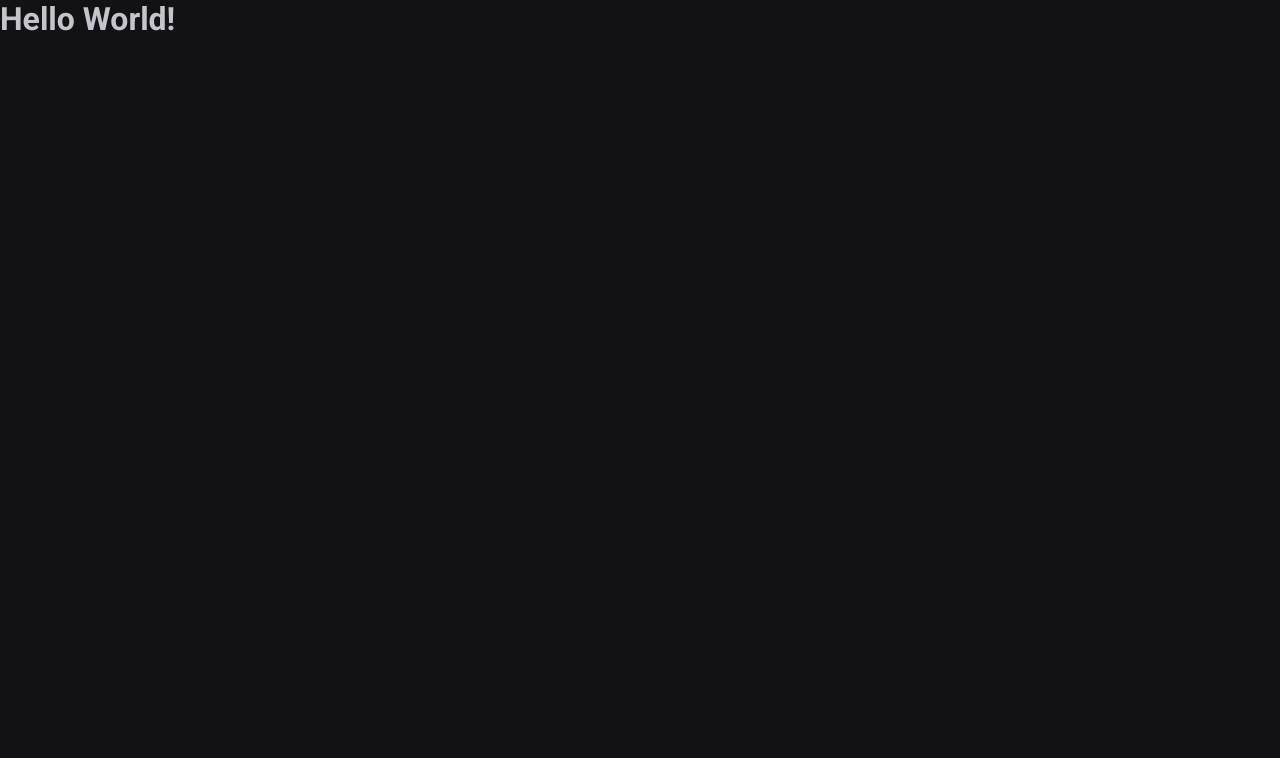
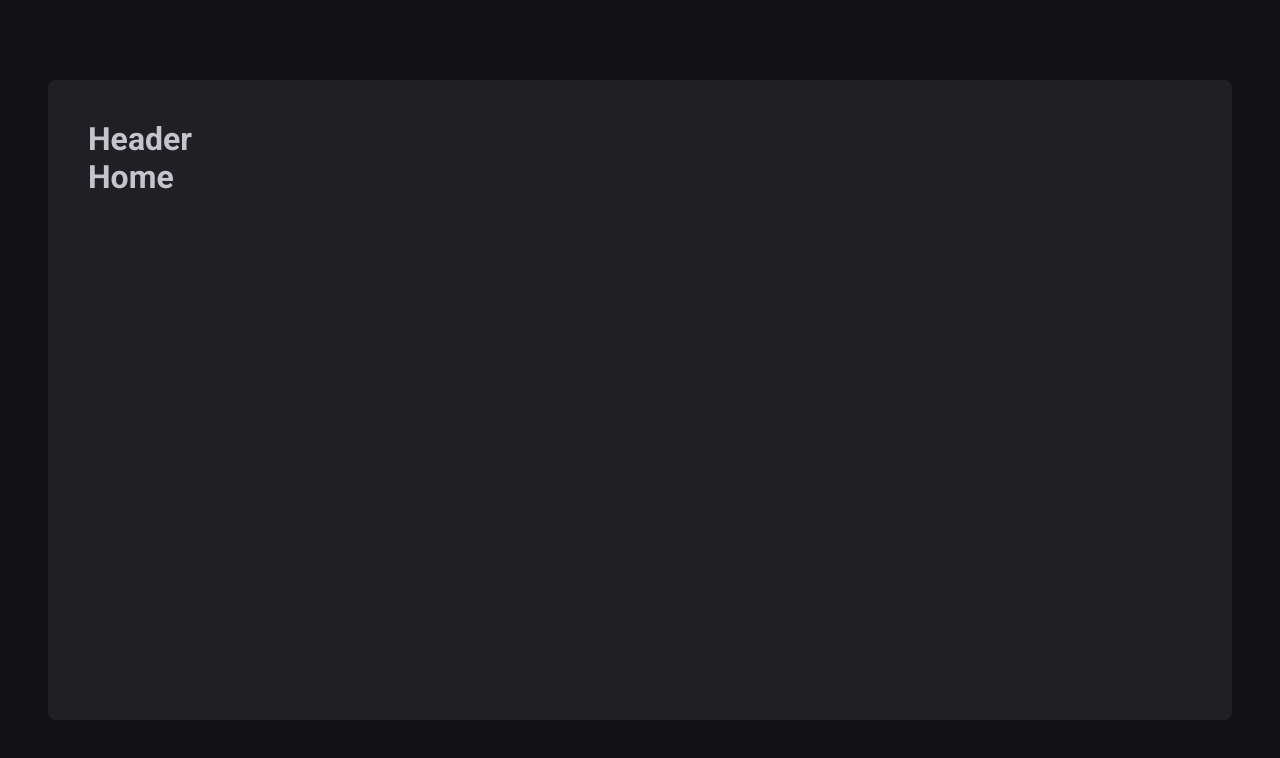
Before and after one commit to WD-GabrielKenji/Ignite-Timer, a React (Vite) app: page / in a window 1280 px wide. Shown: the top 758 px of the page. Built offline with nearby package versions, Linux system fonts and the light colour scheme.

Commit message:
:sparkles: feat: Config Router e Layout Default

```diff
--- a/package.json
+++ b/package.json
@@ -12,6 +12,7 @@
   "dependencies": {
     "react": "^18.2.0",
     "react-dom": "^18.2.0",
+    "react-router-dom": "^6.8.2",
     "styled-components": "^5.3.6"
   },
   "devDependencies": {
--- a/src/Components/App.tsx
+++ b/src/Components/App.tsx
@@ -1,12 +1,16 @@
+import { BrowserRouter } from 'react-router-dom'
+import { Router } from '../Router'
+
 import { ThemeProvider } from 'styled-components'
-
 import { defaultTheme } from '../styles/themes/default'
 import { GlobalStyle } from '../styles/global'
 
 export function App() {
   return (
     <ThemeProvider theme={defaultTheme}>
-      <h1>Hello World!</h1>
+      <BrowserRouter>
+        <Router />
+      </BrowserRouter>
 
       <GlobalStyle />
     </ThemeProvider>
--- /dev/null
+++ b/src/Components/Header/index.tsx
@@ -0,0 +1,3 @@
+export function Header() {
+  return <h1>Header</h1>
+}
--- /dev/null
+++ b/src/Router.tsx
@@ -0,0 +1,16 @@
+import { Route, Routes } from 'react-router-dom'
+
+import { DefaultLayout } from './layouts/DefaultLayout'
+import { Home } from './pages/Home'
+import { History } from './pages/History'
+
+export function Router() {
+  return (
+    <Routes>
+      <Route path="/" element={<DefaultLayout />}>
+        <Route path="/" element={<Home />} />
+        <Route path="/history" element={<History />} />
+      </Route>
+    </Routes>
+  )
+}
--- /dev/null
+++ b/src/layouts/DefaultLayout/index.tsx
@@ -0,0 +1,13 @@
+import { Outlet } from 'react-router-dom'
+import { Header } from '../../Components/Header'
+
+import { LayoutContainer } from './styles'
+
+export function DefaultLayout() {
+  return (
+    <LayoutContainer>
+      <Header />
+      <Outlet />
+    </LayoutContainer>
+  )
+}
--- /dev/null
+++ b/src/layouts/DefaultLayout/styles.ts
@@ -0,0 +1,12 @@
+import styled from 'styled-components'
+
+export const LayoutContainer = styled.div`
+  max-width: 74rem;
+  height: calc(100vh - 10rem);
+  margin: 5rem auto;
+  padding: 2.5rem;
+  display: flex;
+  flex-direction: column;
+  border-radius: 8px;
+  background: ${(props) => props.theme['gray-800']};
+`
--- /dev/null
+++ b/src/pages/History/index.tsx
@@ -0,0 +1,3 @@
+export function History() {
+  return <h1>History</h1>
+}
--- /dev/null
+++ b/src/pages/Home/index.tsx
@@ -0,0 +1,3 @@
+export function Home() {
+  return <h1>Home</h1>
+}
```
Also changed, not shown: 2 other files (tests, documents, lock files or other folders).
